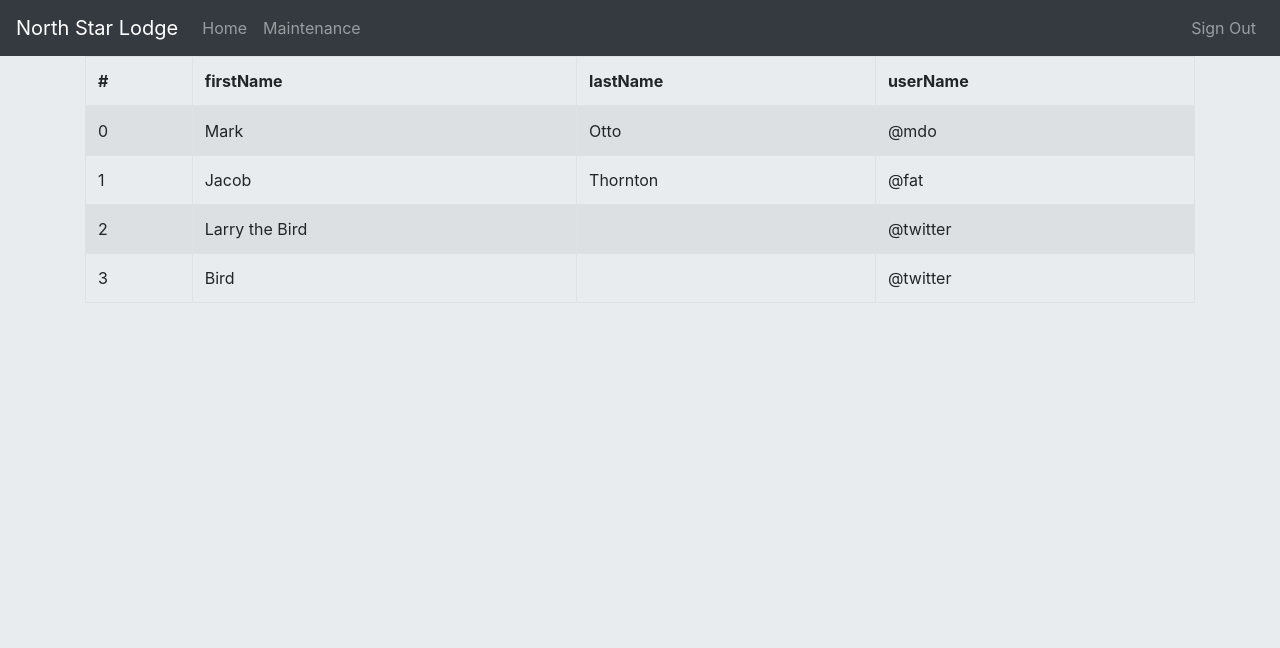
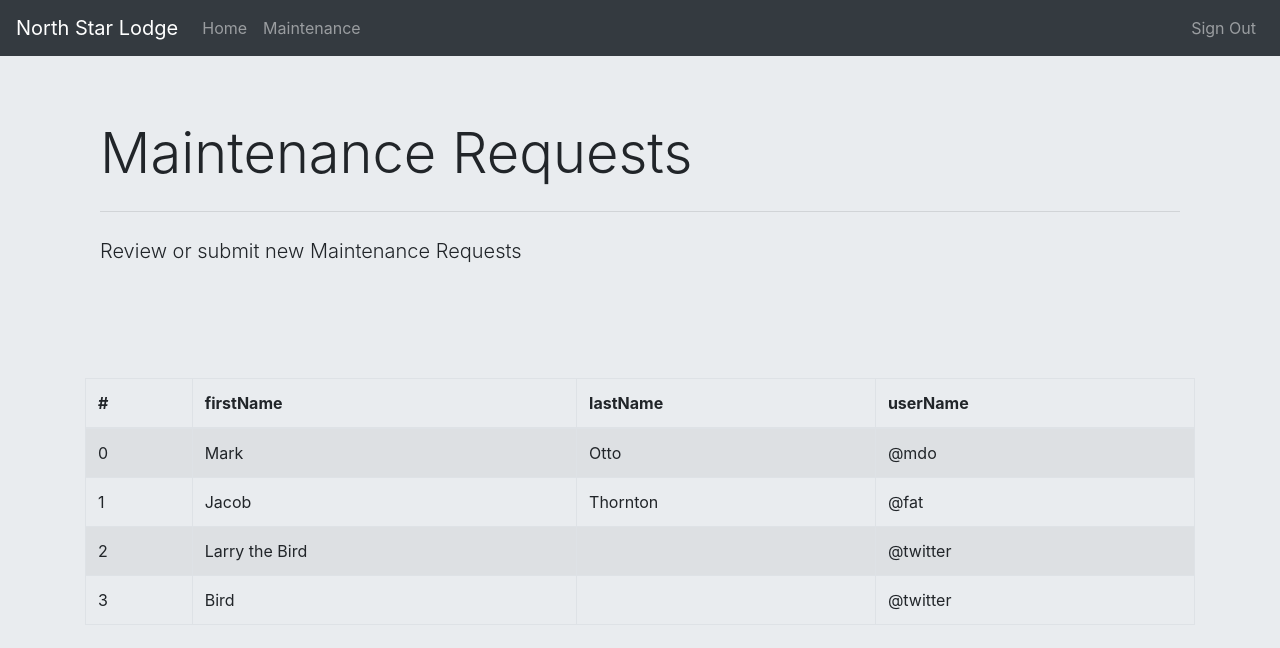
Before and after one commit to joseph1wan/gpmn-nsl-archive, a React (Create React App) app in the folder client/: page /maintenance in a window 1280 px wide. Shown: the top 648 px of the page. Built offline with nearby package versions, Linux system fonts and the light colour scheme; sample sign-in values are in the browser's storage.

Commit message:
add header for maintenance page

```diff
--- a/client/src/components/authentication/SignInScreen/SignInScreen.js
+++ b/client/src/components/authentication/SignInScreen/SignInScreen.js
@@ -24,10 +24,6 @@ const SignInScreen = () => {
           <h1 className="display-4">Welcome to North Star Lodge</h1>
           <hr className="my-4" />
           <p className="lead">Please sign-in with your credentials.</p>
-          <code>
-            <p>{credentials.email}</p>
-            <p>{credentials.password}</p>
-          </code>
         </Container>
       </Jumbotron>
       {method === 'gp' ? (
--- a/client/src/components/maintenance/Maintenance.js
+++ b/client/src/components/maintenance/Maintenance.js
@@ -1,8 +1,20 @@
 import React from 'react';
+import { Jumbotron, Container } from 'react-bootstrap';
 import Table from '../table';
 
 const Maintenance = () => {
-  return <Table />;
+  return (
+    <React.Fragment>
+      <Jumbotron fluid>
+        <Container>
+          <h1 className="display-4">Maintenance Requests</h1>
+          <hr className="my-4" />
+          <p className="lead">Review or submit new Maintenance Requests</p>
+        </Container>
+      </Jumbotron>
+      <Table />
+    </React.Fragment>
+  );
 };
 
 export default Maintenance;
```
